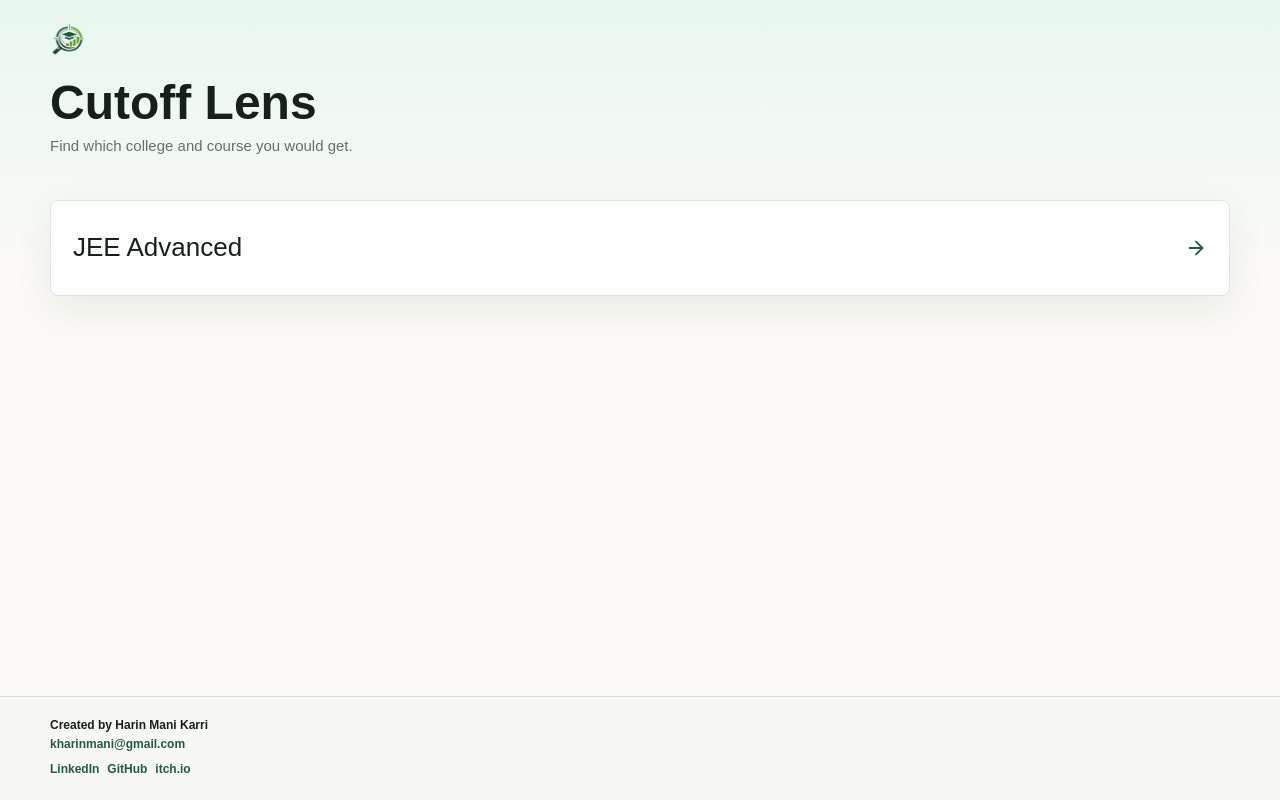
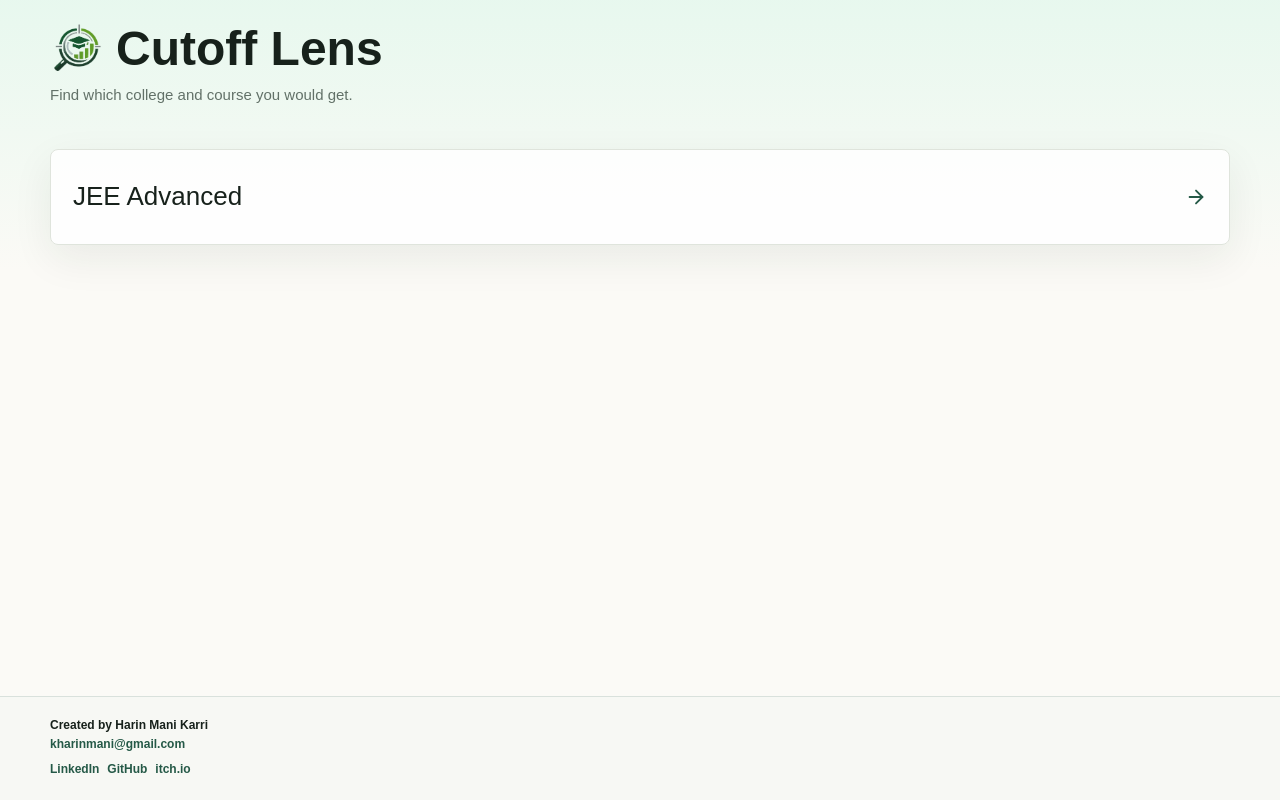
Before and after one commit to HarinManiK/cutoff_lens, a Next.js app: page / in a window 1280 px wide. Built offline with nearby package versions, Linux system fonts and the light colour scheme.

Commit message:
Align landing logo with title

```diff
--- a/src/app/globals.css
+++ b/src/app/globals.css
@@ -80,6 +80,18 @@ button {
   width: 42px;
   height: 42px;
   flex: 0 0 auto;
+}
+
+.logo-mark--landing {
+  width: 54px;
+  height: 54px;
+  flex: 0 0 auto;
+}
+
+.landing-title-row {
+  display: flex;
+  align-items: center;
+  gap: 12px;
 }
 
 .page-title-row {
--- a/src/app/page.tsx
+++ b/src/app/page.tsx
@@ -6,10 +6,10 @@ export default function Home() {
     <main className="page-shell">
       <header className="topbar">
         <div>
-          <LogoMark />
-          <h1 className="page-title" style={{ marginTop: 14 }}>
-            Cutoff Lens
-          </h1>
+          <div className="landing-title-row">
+            <LogoMark className="logo-mark--landing" />
+            <h1 className="page-title">Cutoff Lens</h1>
+          </div>
           <p className="page-kicker">Find which college and course you would get.</p>
         </div>
       </header>
```
